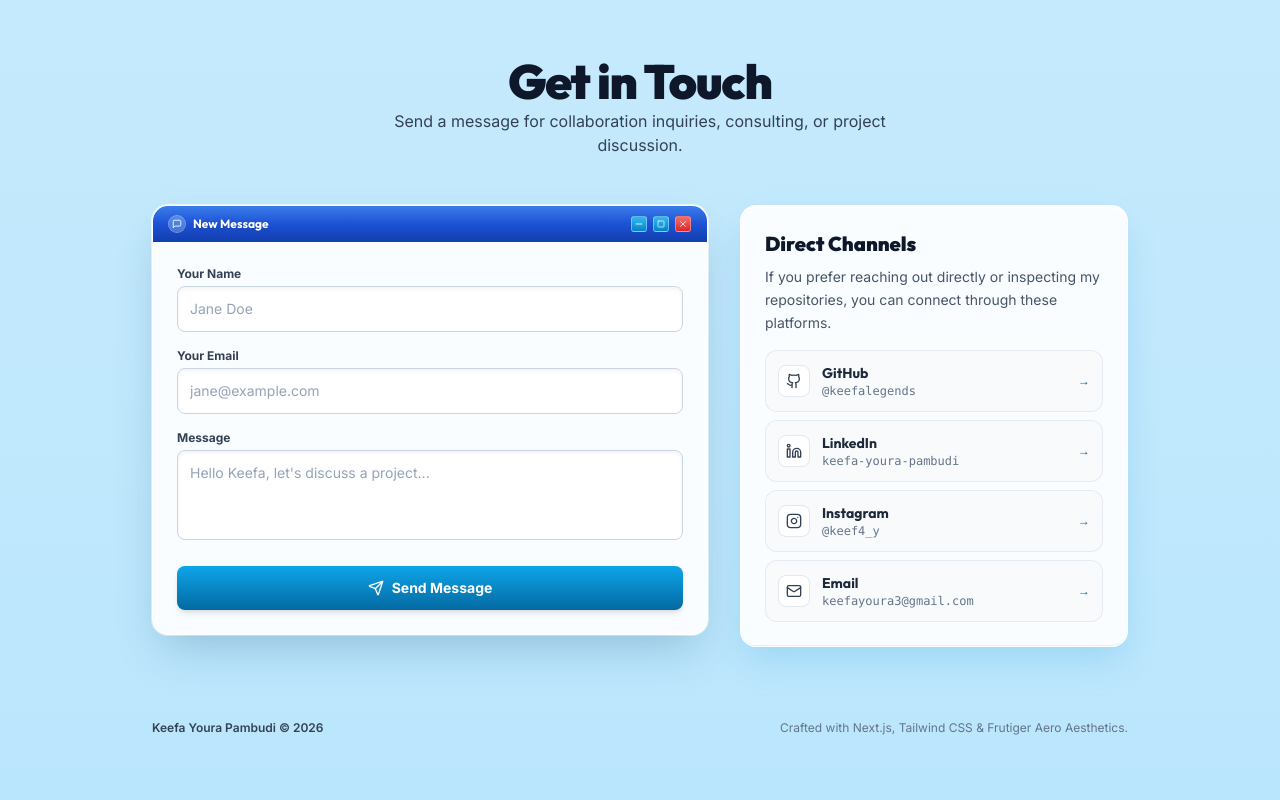
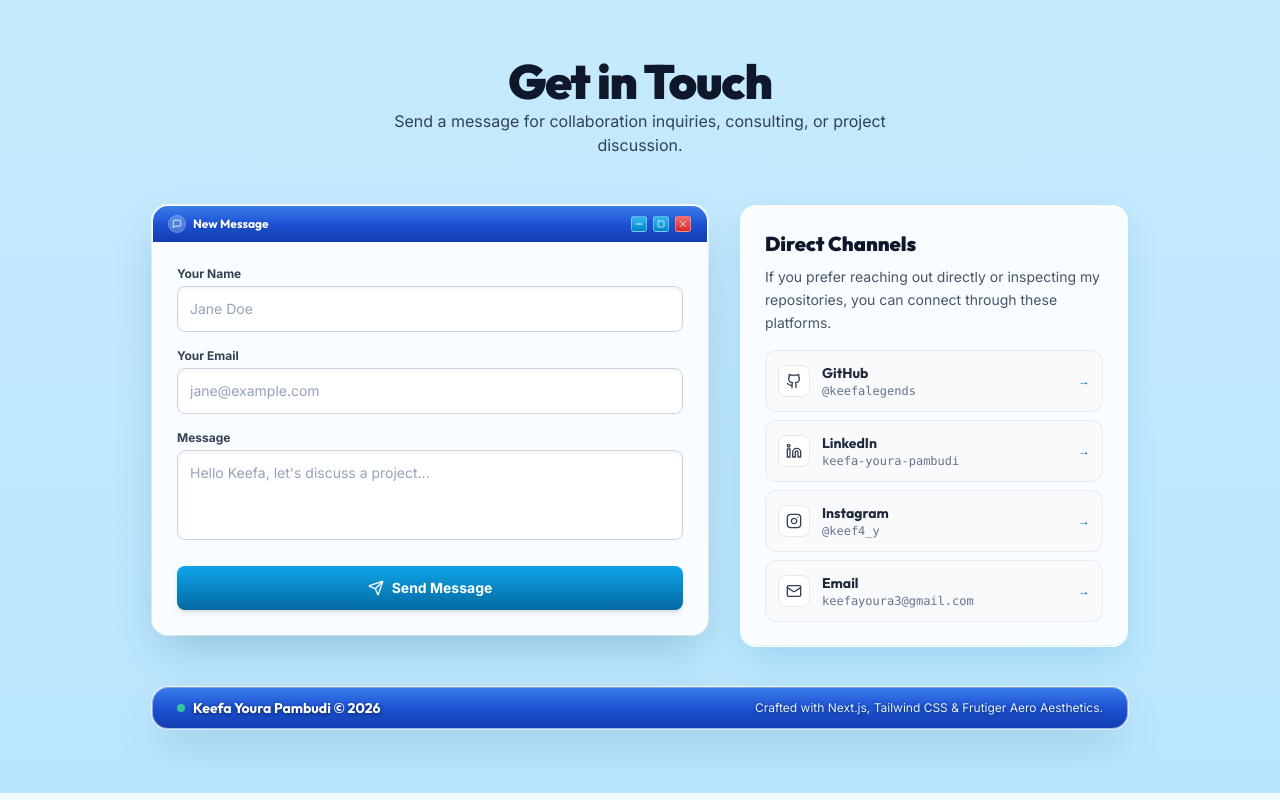
Before and after one commit to keefalegends/whoami, a Next.js app: page / in a window 1280 px wide. Shown: the part 3521-4321 px from the top of the page. Built offline with nearby package versions, Linux system fonts and the light colour scheme.

Commit message:
feat(footer): style contact section footer as windows xp taskbar with royal blue gradient

```diff
--- a/src/components/contact-section.tsx
+++ b/src/components/contact-section.tsx
@@ -232,13 +232,16 @@ export function ContactSection() {
         </motion.div>
       </div>
 
-      {/* Grounded Clean Footer inside the final slide */}
-      <div className="mt-5 sm:mt-12 pt-4 sm:pt-6 border-t border-sky-200/50 text-center w-full">
-        <div className="flex flex-col sm:flex-row items-center justify-between gap-1.5 text-xs text-slate-500 font-inter">
-          <p className="font-semibold text-slate-700">
-            Keefa Youra Pambudi &copy; 2026
-          </p>
-          <p className="text-slate-500">
+      {/* Grounded Windows XP Taskbar Footer */}
+      <div className="mt-5 sm:mt-10 w-full">
+        <div className="w-full rounded-xl sm:rounded-2xl overflow-hidden bg-xp-titlebar border border-white/50 shadow-xp-window px-4 py-2 sm:px-6 sm:py-2.5 flex flex-col sm:flex-row items-center justify-between gap-1.5 text-white select-none">
+          <div className="flex items-center gap-2">
+            <span className="w-2 h-2 rounded-full bg-emerald-400 animate-pulse flex-shrink-0" />
+            <p className="font-outfit font-bold text-xs sm:text-sm text-white drop-shadow-[0_1px_2px_rgba(0,0,0,0.6)]">
+              Keefa Youra Pambudi &copy; 2026
+            </p>
+          </div>
+          <p className="text-[11px] sm:text-xs text-sky-100 font-inter drop-shadow-[0_1px_2px_rgba(0,0,0,0.6)] text-center sm:text-right">
             Crafted with Next.js, Tailwind CSS &amp; Frutiger Aero Aesthetics.
           </p>
         </div>
```
